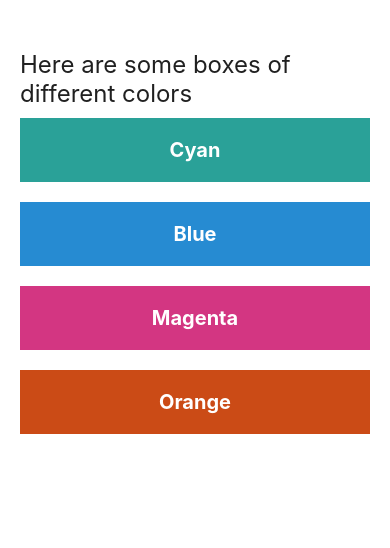
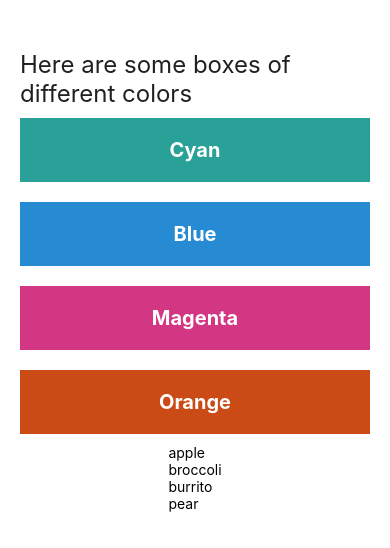
Before and after one commit to joeldmyers/react-native-2024, a React Native app: screen / in a window 390 px wide. Shown: the top 548 px of the page. Built offline with nearby package versions, Linux system fonts and the light colour scheme.

Commit message:
using a flatlist

```diff
--- a/App.tsx
+++ b/App.tsx
@@ -1,5 +1,13 @@
-import { StyleSheet, Text, View, SafeAreaView } from "react-native";
+import { StyleSheet, Text, View, SafeAreaView, FlatList } from "react-native";
 import ColorBox from "./components/ColorBox";
+
+
+const FOODS = [
+    'apple',
+    'broccoli',
+    'burrito',
+    'pear'
+];
 
 const App = () => {
     return <SafeAreaView style={styles.container}>
@@ -8,6 +16,7 @@ const App = () => {
         <ColorBox colorName="Blue" hexCode="#268bd2"/>
         <ColorBox colorName="Magenta" hexCode="#d33682"/>
         <ColorBox colorName="Orange" hexCode="#cb4b16"/>
+        <FlatList data={FOODS} keyExtractor={item => item} renderItem={data => <Text>{data.item}</Text>} />
     </SafeAreaView>
 }
 
```
